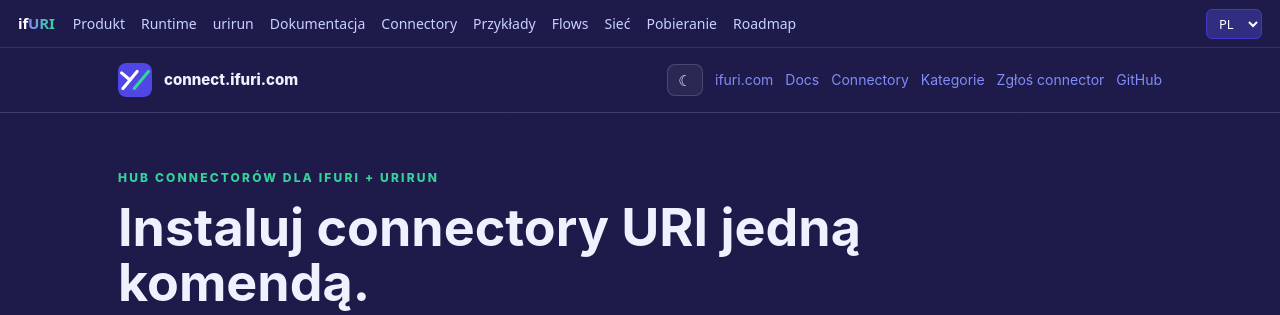
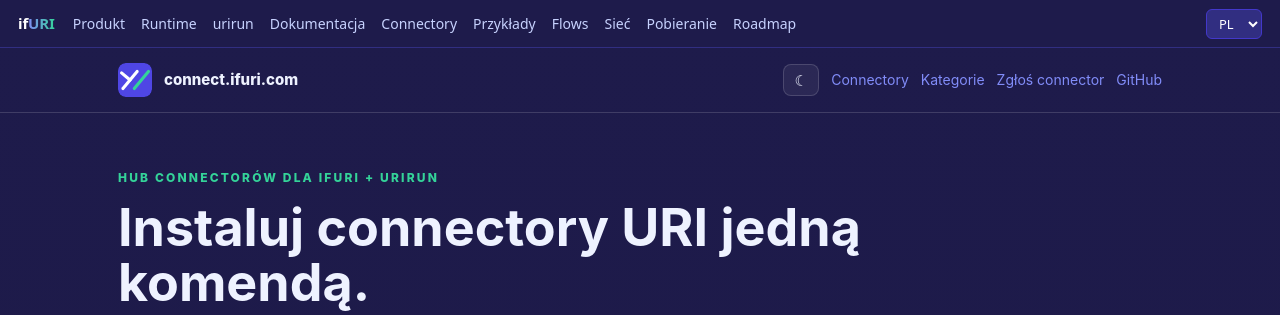
Before and after one commit to if-uri/connect.ifuri.com, a PHP site: page / in a window 1280 px wide. Shown: the top 315 px of the page. Run offline with PHP 8.4, Linux system fonts and the light colour scheme.

Commit message:
chore: sync ifURI ecosystem

```diff
--- a/index.php
+++ b/index.php
@@ -70,8 +70,6 @@ $jsonLd = [
         <span>connect.ifuri.com</span>
       </a>
       <nav>
-        <a href="https://ifuri.com/">ifuri.com</a>
-        <a href="https://docs.ifuri.com/">Docs</a>
         <a href="#connectors"><?php echo hub_h(hub_t('navConnectors')); ?></a>
         <a href="/categories"><?php echo hub_h(hub_t('navCategories')); ?></a>
         <a href="/submit"><?php echo hub_h(hub_t('navSubmit')); ?></a>
```
Also changed, not shown: 1 other file.
